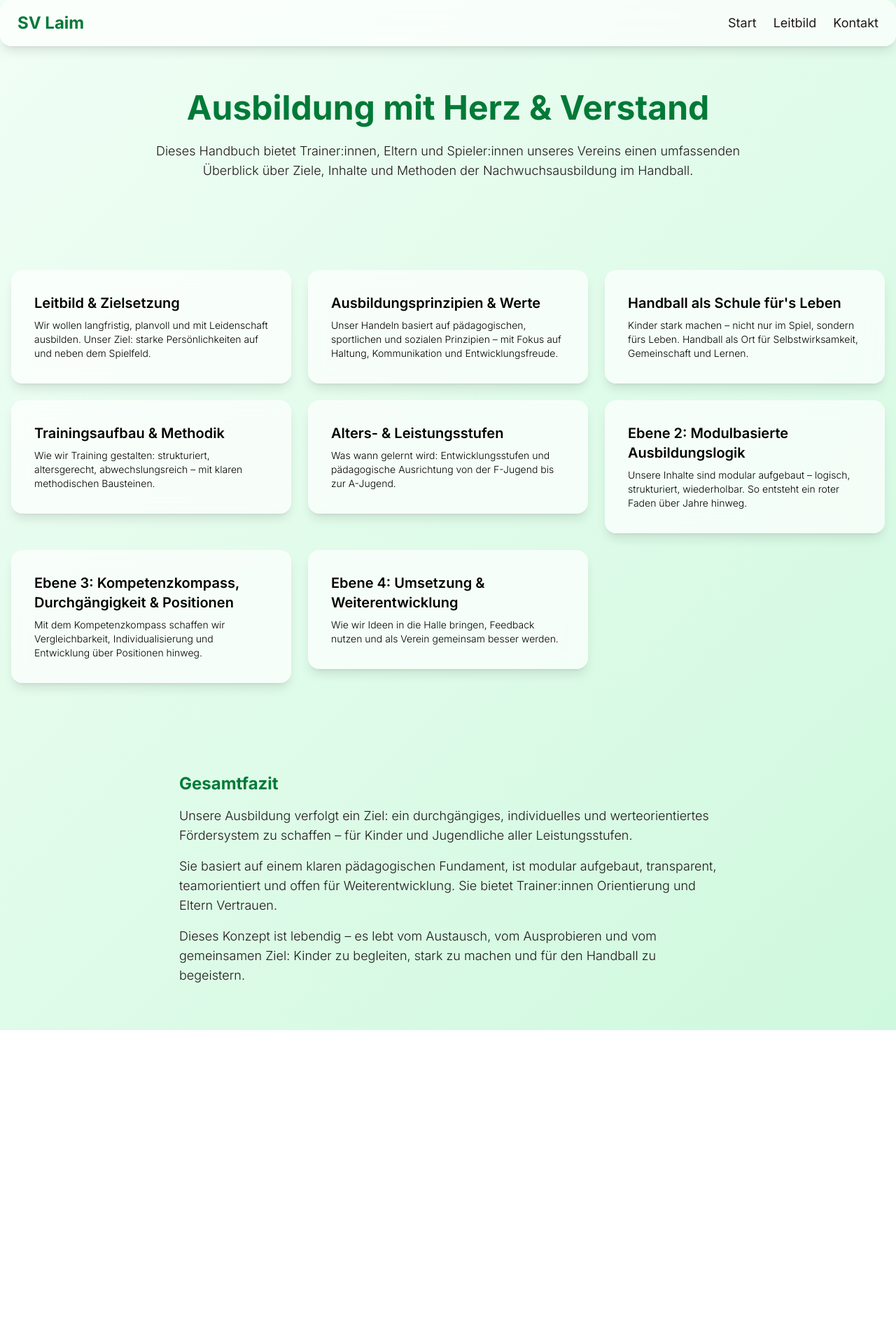
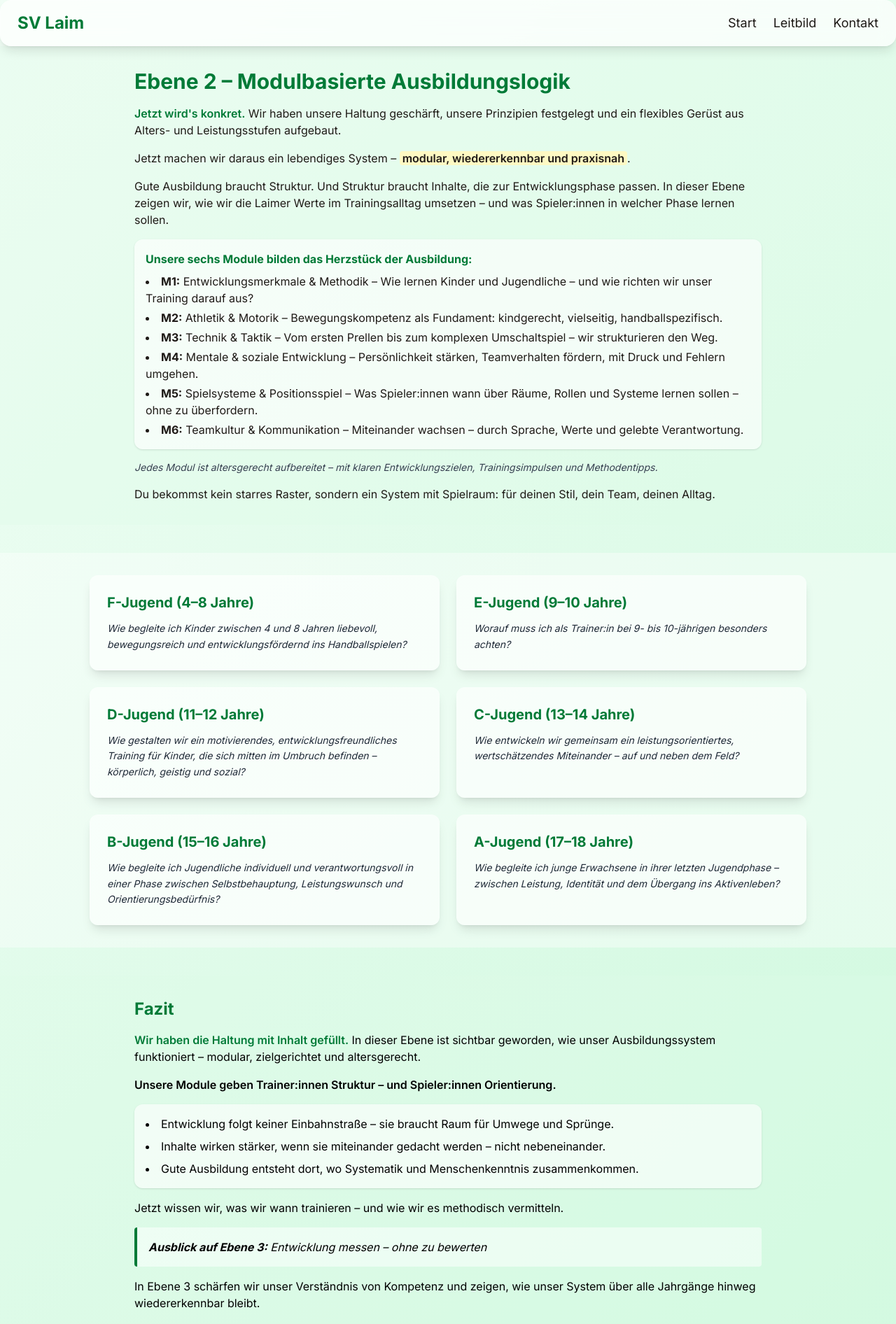
Before and after one commit to OGCoach23/Handbuch-Ausbildung, a React (Vite) app: page /ebene2 in a window 1280 px wide. Shown: the top 1892 px of the page at 70% size. Before the commit the page ends 1472 px from the top, so only its background shows below. Built offline with nearby package versions, Linux system fonts and the light colour scheme.

Commit message:
Add Ebene2 page with modular training system and modern glass morphism design

```diff
--- a/src/App.jsx
+++ b/src/App.jsx
@@ -6,6 +6,7 @@ import Zielgruppen from "./pages/Zielgruppen";
 import HandballLeben from "./pages/HandballLeben";
 import Trainingsmethodik from "./pages/Trainingsmethodik";
 import AltersLeistungsstufen from "./pages/AltersLeistungsstufen";
+import Ebene2 from "./pages/Ebene2";
 import Navbar from "./layout/Navbar";
 
 
@@ -37,6 +38,7 @@ function App() {
           <Route path="/schule-fuers-leben" element={<HandballLeben />} />
           <Route path="/trainingsmethodik" element={<Trainingsmethodik />} />
           <Route path="/stufen" element={<AltersLeistungsstufen />} />
+          <Route path="/ebene2" element={<Ebene2 />} />
           <Route path="/kontakt" element={<KontaktPage />} />
           <Route path="*" element={<Home />} />
         </Routes>
--- /dev/null
+++ b/src/pages/Ebene2.jsx
@@ -0,0 +1,187 @@
+import { motion } from "framer-motion";
+
+const jugenden = [
+  {
+    titel: "F-Jugend (4–8 Jahre)",
+    frage:
+      "Wie begleite ich Kinder zwischen 4 und 8 Jahren liebevoll, bewegungsreich und entwicklungsfördernd ins Handballspielen?",
+  },
+  {
+    titel: "E-Jugend (9–10 Jahre)",
+    frage:
+      "Worauf muss ich als Trainer:in bei 9- bis 10-jährigen besonders achten?",
+  },
+  {
+    titel: "D-Jugend (11–12 Jahre)",
+    frage:
+      "Wie gestalten wir ein motivierendes, entwicklungsfreundliches Training für Kinder, die sich mitten im Umbruch befinden – körperlich, geistig und sozial?",
+  },
+  {
+    titel: "C-Jugend (13–14 Jahre)",
+    frage:
+      "Wie entwickeln wir gemeinsam ein leistungsorientiertes, wertschätzendes Miteinander – auf und neben dem Feld?",
+  },
+  {
+    titel: "B-Jugend (15–16 Jahre)",
+    frage:
+      "Wie begleite ich Jugendliche individuell und verantwortungsvoll in einer Phase zwischen Selbstbehauptung, Leistungswunsch und Orientierungsbedürfnis?",
+  },
+  {
+    titel: "A-Jugend (17–18 Jahre)",
+    frage:
+      "Wie begleite ich junge Erwachsene in ihrer letzten Jugendphase – zwischen Leistung, Identität und dem Übergang ins Aktivenleben?",
+  },
+];
+
+export default function Ebene2() {
+  return (
+    <div className="space-y-10">
+      {/* Einführungstext */}
+      <section className="bg-green-100/30 p-8">
+        <motion.div
+          initial={{ opacity: 0, y: 30 }}
+          whileInView={{ opacity: 1, y: 0 }}
+          transition={{ duration: 0.6 }}
+          className="max-w-4xl mx-auto text-dark space-y-4"
+        >
+          <h1 className="text-3xl font-bold text-primary">
+            Ebene 2 – Modulbasierte Ausbildungslogik
+          </h1>
+          <p>
+            <span className="text-primary font-semibold">Jetzt wird's konkret.</span> Wir haben unsere Haltung geschärft, unsere
+            Prinzipien festgelegt und ein flexibles Gerüst aus Alters- und
+            Leistungsstufen aufgebaut.
+          </p>
+          <p>
+            Jetzt machen wir daraus ein lebendiges System – <span className="font-semibold bg-yellow-100 px-1 rounded">modular, wiedererkennbar und praxisnah</span>.
+          </p>
+          <p>
+            Gute Ausbildung braucht Struktur. Und Struktur braucht Inhalte, die
+            zur Entwicklungsphase passen. In dieser Ebene zeigen wir, wie wir
+            die Laimer Werte im Trainingsalltag umsetzen – und was
+            Spieler:innen in welcher Phase lernen sollen.
+          </p>
+          <div className="bg-white/60 p-4 rounded-xl shadow">
+            <h3 className="font-bold mb-2 text-primary">
+              Unsere sechs Module bilden das Herzstück der Ausbildung:
+            </h3>
+            <ul className="list-disc list-inside space-y-1">
+              <li>
+                <strong>M1:</strong> Entwicklungsmerkmale & Methodik – Wie lernen
+                Kinder und Jugendliche – und wie richten wir unser Training
+                darauf aus?
+              </li>
+              <li>
+                <strong>M2:</strong> Athletik & Motorik – Bewegungskompetenz als
+                Fundament: kindgerecht, vielseitig, handballspezifisch.
+              </li>
+              <li>
+                <strong>M3:</strong> Technik & Taktik – Vom ersten Prellen bis
+                zum komplexen Umschaltspiel – wir strukturieren den Weg.
+              </li>
+              <li>
+                <strong>M4:</strong> Mentale & soziale Entwicklung – Persönlichkeit
+                stärken, Teamverhalten fördern, mit Druck und Fehlern umgehen.
+              </li>
+              <li>
+                <strong>M5:</strong> Spielsysteme & Positionsspiel – Was
+                Spieler:innen wann über Räume, Rollen und Systeme lernen sollen –
+                ohne zu überfordern.
+              </li>
+              <li>
+                <strong>M6:</strong> Teamkultur & Kommunikation – Miteinander
+                wachsen – durch Sprache, Werte und gelebte Verantwortung.
+              </li>
+            </ul>
+          </div>
+          <p className="text-sm text-gray-700 italic">
+            Jedes Modul ist altersgerecht aufbereitet – mit klaren
+            Entwicklungszielen, Trainingsimpulsen und Methodentipps.
+          </p>
+          <p>
+            Du bekommst kein starres Raster, sondern ein System mit Spielraum:
+            für deinen Stil, dein Team, deinen Alltag.
+          </p>
+        </motion.div>
+      </section>
+
+      {/* Karten */}
+      <section className="bg-white/40 p-8">
+        <motion.div
+          initial={{ opacity: 0, y: 30 }}
+          whileInView={{ opacity: 1, y: 0 }}
+          transition={{ duration: 0.6 }}
+          className="grid md:grid-cols-2 gap-6 max-w-5xl mx-auto"
+        >
+          {jugenden.map(({ titel, frage }, index) => (
+            <motion.div
+              key={titel}
+              initial={{ opacity: 0, y: 20 }}
+              whileInView={{ opacity: 1, y: 0 }}
+              transition={{ duration: 0.5, delay: index * 0.1 }}
+              whileHover={{ scale: 1.02 }}
+              whileTap={{ scale: 0.98 }}
+              className="bg-white/60 p-6 rounded-xl shadow-lg hover:shadow-xl transition-all duration-300 border border-white/20"
+            >
+              <h3 className="text-xl font-bold text-primary mb-3">{titel}</h3>
+              <p className="italic text-sm text-gray-800 leading-relaxed">{frage}</p>
+            </motion.div>
+          ))}
+        </motion.div>
+      </section>
+
+      {/* Fazit */}
+      <section className="bg-green-100/30 p-8">
+        <motion.div
+          initial={{ opacity: 0, y: 30 }}
+          whileInView={{ opacity: 1, y: 0 }}
+          transition={{ duration: 0.6 }}
+          className="max-w-4xl mx-auto space-y-4"
+        >
+          <h2 className="text-2xl font-bold text-primary">Fazit</h2>
+          <p>
+            <span className="text-primary font-semibold">Wir haben die Haltung mit Inhalt gefüllt.</span> In dieser Ebene ist
+            sichtbar geworden, wie unser Ausbildungssystem funktioniert –
+            modular, zielgerichtet und altersgerecht.
+          </p>
+          <p className="font-semibold">
+            Unsere Module geben Trainer:innen Struktur – und Spieler:innen
+            Orientierung.
+          </p>
+          <div className="bg-white/60 p-4 rounded-xl shadow">
+            <ul className="list-disc list-inside space-y-2">
+              <li>
+                Entwicklung folgt keiner Einbahnstraße – sie braucht Raum für
+                Umwege und Sprünge.
+              </li>
+              <li>
+                Inhalte wirken stärker, wenn sie miteinander gedacht werden – nicht
+                nebeneinander.
+              </li>
+              <li>
+                Gute Ausbildung entsteht dort, wo Systematik und Menschenkenntnis
+                zusammenkommen.
+              </li>
+            </ul>
+          </div>
+          <p>
+            Jetzt wissen wir, was wir wann trainieren – und wie wir es methodisch
+            vermitteln.
+          </p>
+          <div className="border-l-4 border-primary bg-white/50 p-4 italic rounded">
+            <strong>Ausblick auf Ebene 3:</strong> Entwicklung messen – ohne zu bewerten
+          </div>
+          <p>
+            In Ebene 3 schärfen wir unser Verständnis von Kompetenz und zeigen,
+            wie unser System über alle Jahrgänge hinweg wiedererkennbar bleibt.
+          </p>
+          <p className="text-sm">
+            <a href="/ebene3" className="text-primary underline hover:text-secondary transition-colors">
+              ➜ Hier geht's weiter zu Ebene 3
+            </a>
+          </p>
+        </motion.div>
+      </section>
+    </div>
+  );
+}
```
